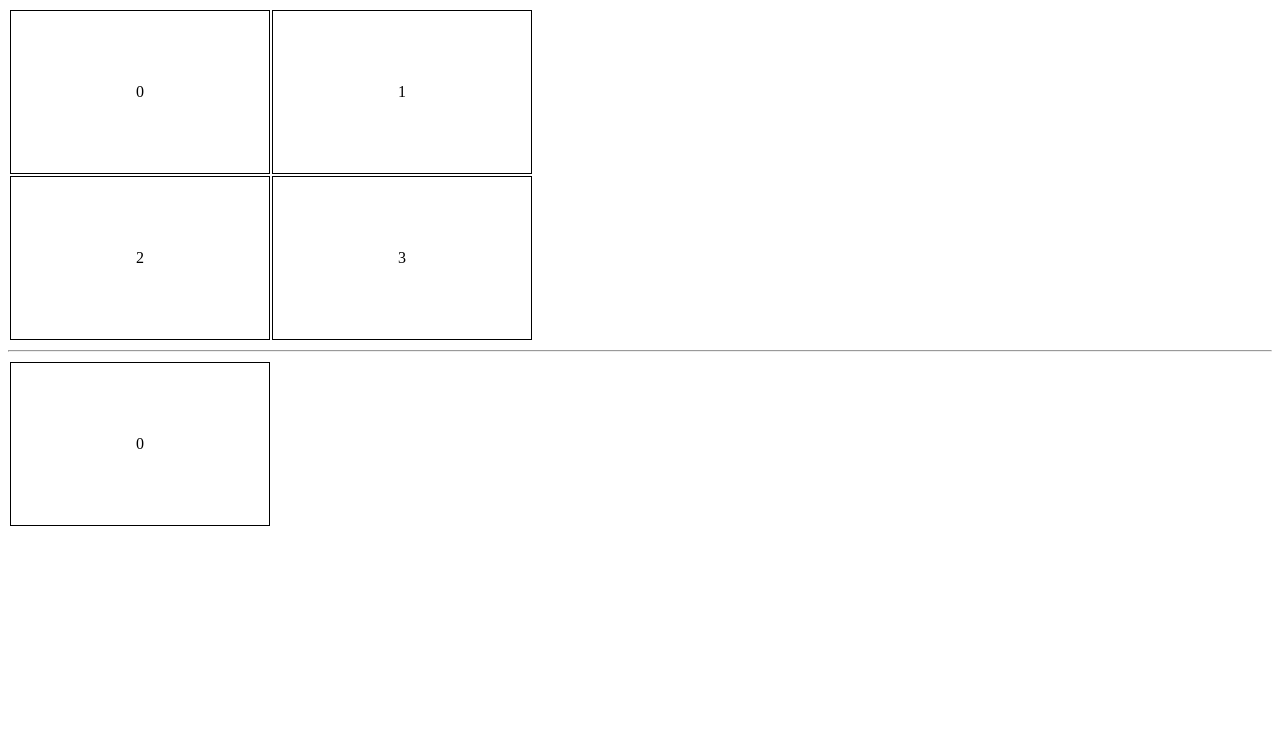
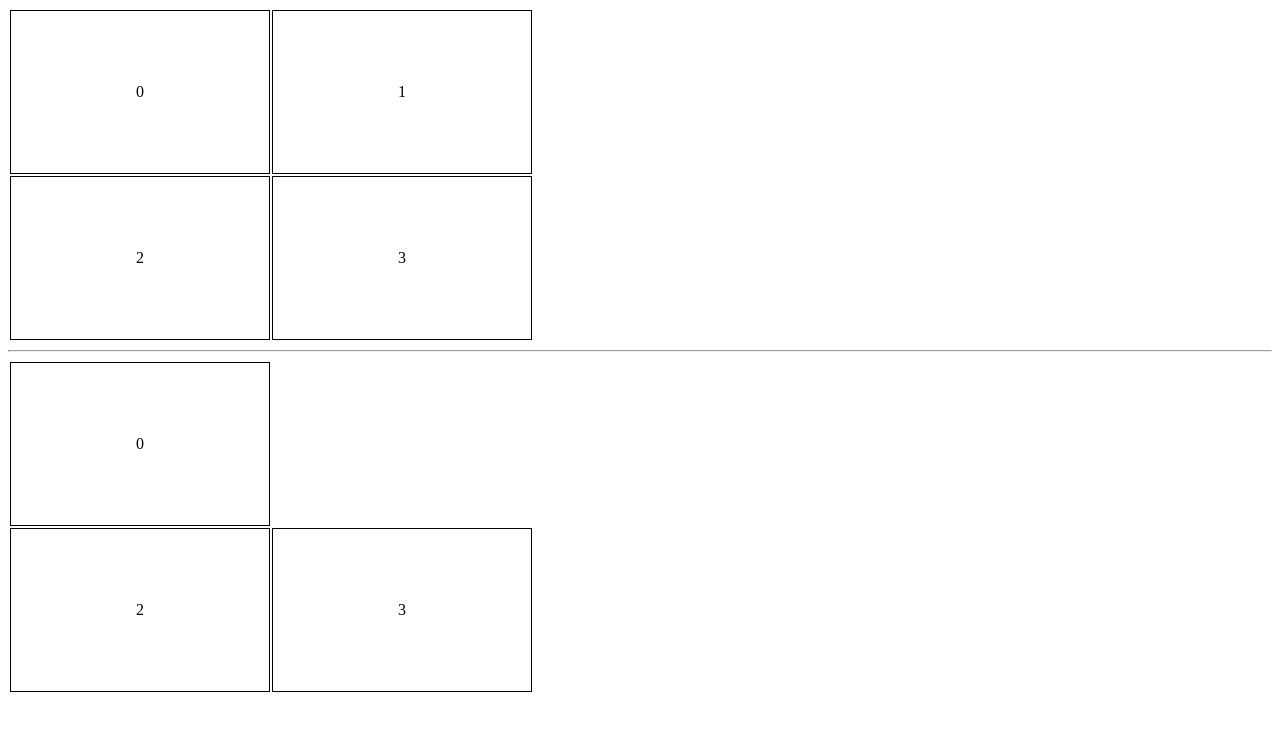
Before and after one commit to oldd/state, a plain HTML site: page dom-manipulation/week-1-challenges/tables.html in a window 1280 px wide. Drawn offline with Linux system fonts and the light colour scheme.

Commit message:
small-fixes

```diff
--- a/dom-manipulation/week-1-challenges/table.html
+++ b/dom-manipulation/week-1-challenges/tables.html
@@ -40,6 +40,10 @@
         <tr>
           <td>0</td>
         </tr>
+        <tr>
+          <td>2</td>
+          <td>3</td>
+        </tr>
       </tbody>
     </table>
   </div>
```
Also changed, not shown: week-1/index.html (+5 -7 lines).
